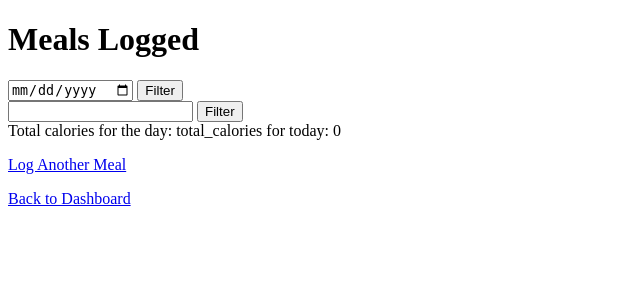
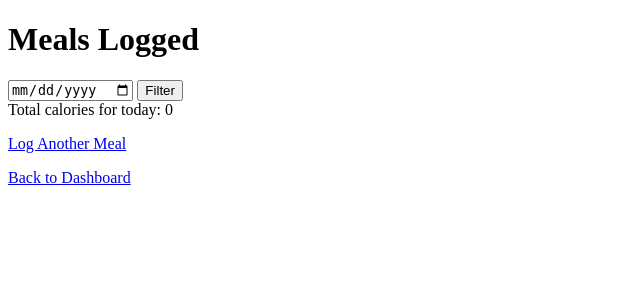
Before and after one commit to Murivhami/Tshedza-Django-Project, a Django app: page /meal_list/ in a window 1280 px wide. Shown: the top 300 px of the page, without its empty margins (0-640 px from the left). Run offline with Django 5.2, Linux system fonts and the light colour scheme; a user stored in the database is signed in; data comes from the database, SQL or seed files in the repository; both versions use the stored data as it was after the commit.

Commit message:
Preparing to merge

```diff
--- a/FitFair/forms.py
+++ b/FitFair/forms.py
@@ -15,4 +15,4 @@ class RegisterForm(UserCreationForm):
 class MealForm(forms.ModelForm):
     class Meta:
         model = Meal
-        fields = ['meal_of_the_day', 'food_item','fats', 'proteins', 'carbs' ,'quantity', 'total_calories']
+        fields = ['meal_of_the_day', 'food_item','fats', 'proteins', 'carbs' ,'quantity'] #'total_calories']
--- a/FitFair/models.py
+++ b/FitFair/models.py
@@ -48,9 +48,7 @@ class Meal(models.Model):
 
 #According to nutritional principles, carbs, and proteins contribute 4 calories per gram.
 # Fats contribute 9 calories per gram, Fiber 2 calories per gram.
-    #def total_calories(self):
-        #return self.nutritionalproduct.aggregate(total=Sum((Sum('carbohydrates')*4) +
-                                                           #(Sum('proteins')*4) + (Sum('fiber')*2) + (Sum('fats')*9)))
+
 
     #def __str__(self):
         #return f"{self.user} - {self.mealtype} - {self.total_calories} intake on {self.date}"
--- a/FitFair/templates/Fitfair/meal_list.html
+++ b/FitFair/templates/Fitfair/meal_list.html
@@ -11,13 +11,7 @@
     <button type="submit">Filter</button>
 </form>
 
-<form method="GET">
-    <input type="meal of the day" name="meal of the day" value="{{ selected_meal_of_the_day|default:'' }}">
-    <button type="submit">Filter</button>
-</form>
-
-<h>Total calories for the day: </h>
-<h>total_calories for  {{ selected_date|default:"today" }}: {{ total_calories }}</h>
+<h>Total calories for  {{ selected_date|default:"today" }}: {{ total_calories }}</h>
     <ul>
         {% for meal in meals %}
             <li>
--- a/FitFair/views.py
+++ b/FitFair/views.py
@@ -56,15 +56,22 @@ def log_meal(request):
 @login_required
 def meal_list(request):
     selected_date = request.GET.get('date')
+    #selected_meal_of_the_day = request.GET.get('meal_of_the_day')
     meals = Meal.objects.filter(user=request.user).order_by('-date')
     total_calories = 0
 
-    if selected_date:
+    if selected_date:#If date is selected, only meals for the specific day needs to show.
         meals = meals.filter(date__date=selected_date)#Filter meals based on selected date by user.
+        #meals = meals.filter(meal_of_the_day__meal_of_the_day = selected_meal_of_the_day)
         total_calories = meals.aggregate(Sum('total_calories')).get('total_calories__sum', 0)
+        #total_calories = meals.aggregate(total=Sum((Sum('carbs')*4) +
+                                                           #(Sum('proteins')*4) + (Sum('fiber')*2) + (Sum('fats')*9)))
 
     return render(request, 'FitFair/meal_list.html', {'meals': meals, 'selected_date': selected_date, 'total_calories': total_calories})
 
+#def total_calories(self):
+        #return self.nutritionalproduct.aggregate(total=Sum((Sum('carbohydrates')*4) +
+                                                           #(Sum('proteins')*4) + (Sum('fiber')*2) + (Sum('fats')*9)))
 
 
 
```
Also changed, not shown: db.sqlite3.
